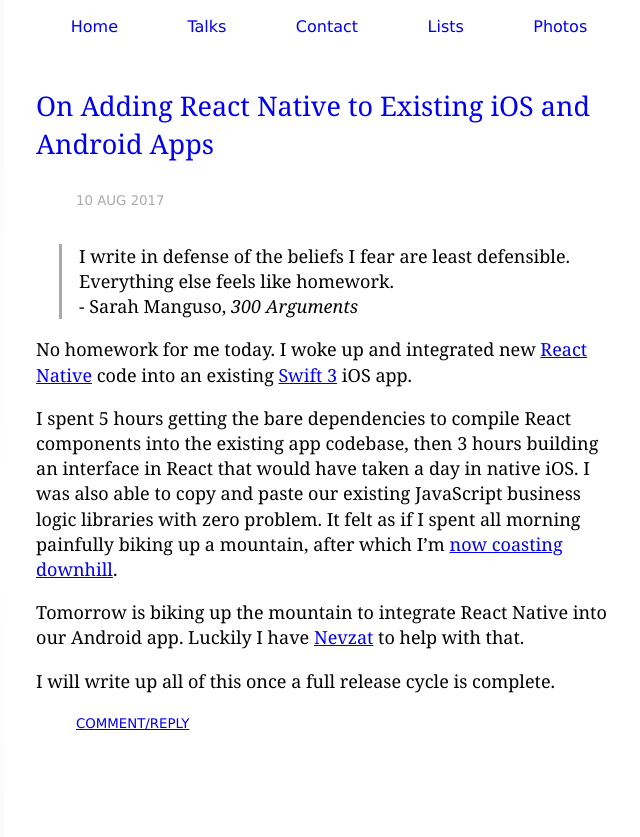
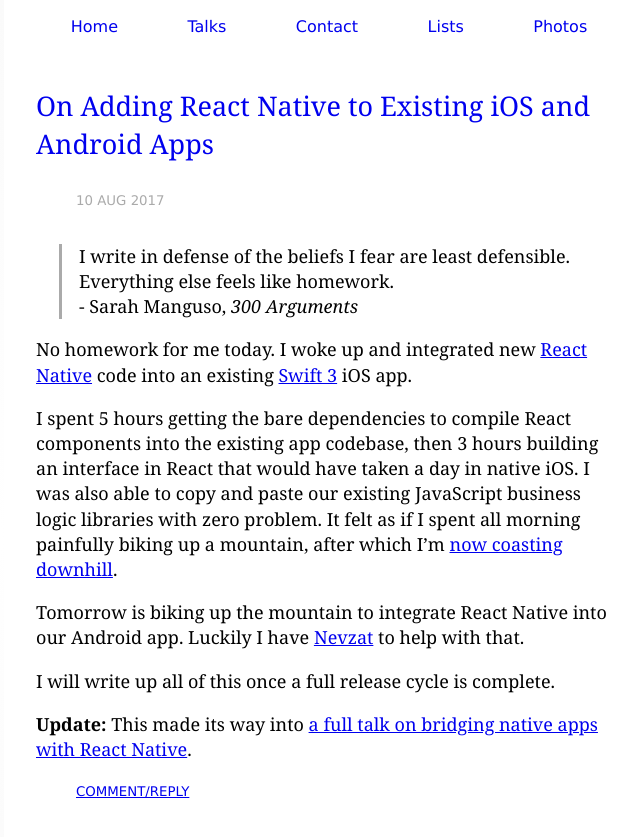
Before and after one commit to joshbeckman/andjosh.github.io, a Jekyll site: the page built from _posts/2017-08-10-on-adding-react-native-to-android-ios.md, in a window 1280 px wide. Shown: the top 837 px of the page, without its empty margins (311-951 px from the left). Built offline with Jekyll 4.4.1, drawn with Linux system fonts in a browser that asks for light colours.

Commit message:
Link to react talk from original blog post

```diff
--- a/_posts/2017-08-10-on-adding-react-native-to-android-ios.md
+++ b/_posts/2017-08-10-on-adding-react-native-to-android-ios.md
@@ -14,7 +14,10 @@
 
 I will write up all of this once a full release cycle is complete.
 
+__Update:__ This made its way into [a full talk on bridging native apps with React Native][4].
+
 [0]: https://facebook.github.io/react-native/
 [1]: https://swift.org
 [2]: https://gitlab.com/nevzat
 [3]: https://www.youtube.com/watch?v=fYGPcfUqzL0
+[4]: http://www.andjosh.com/presents/bridge-existing-ios-android-apps-react-native/
```
